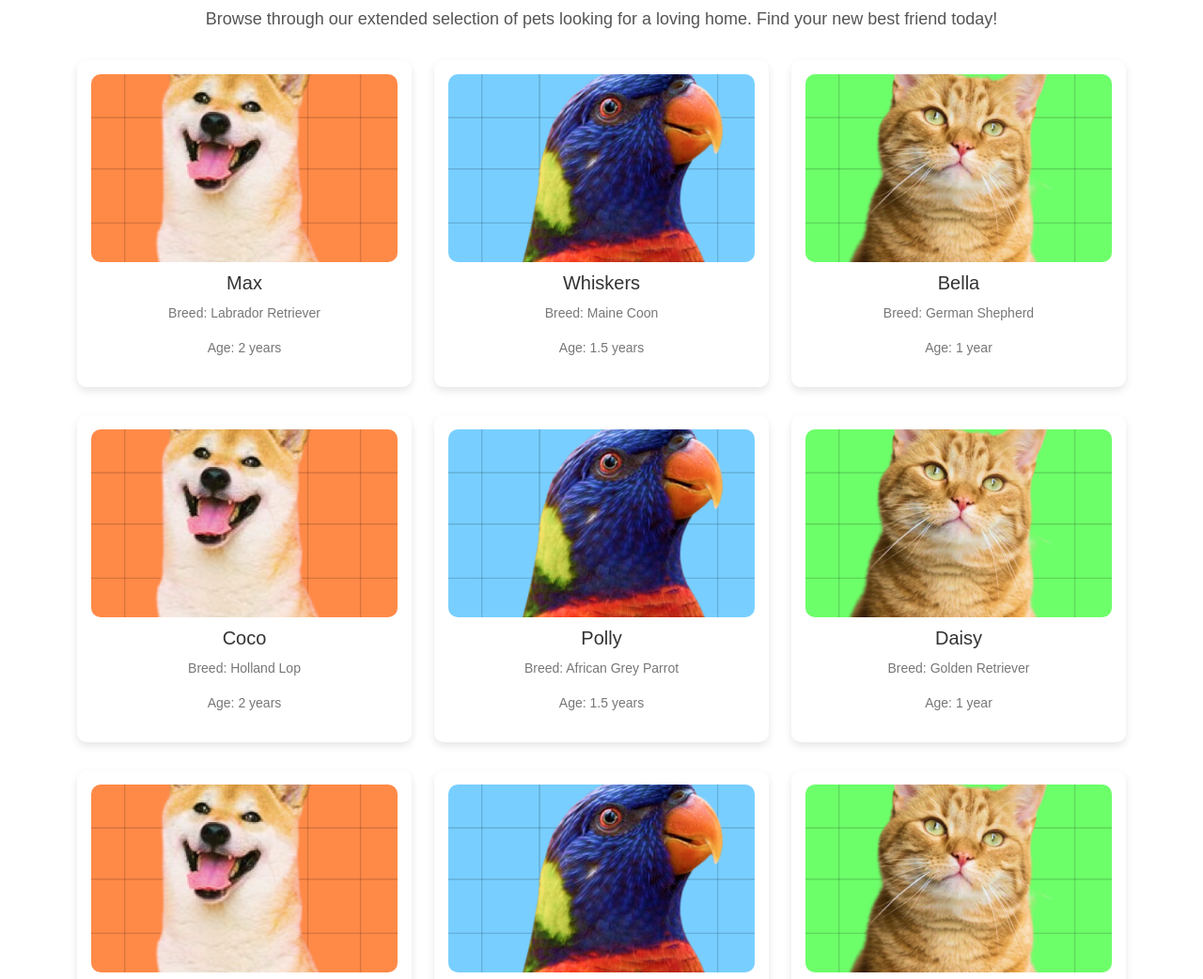
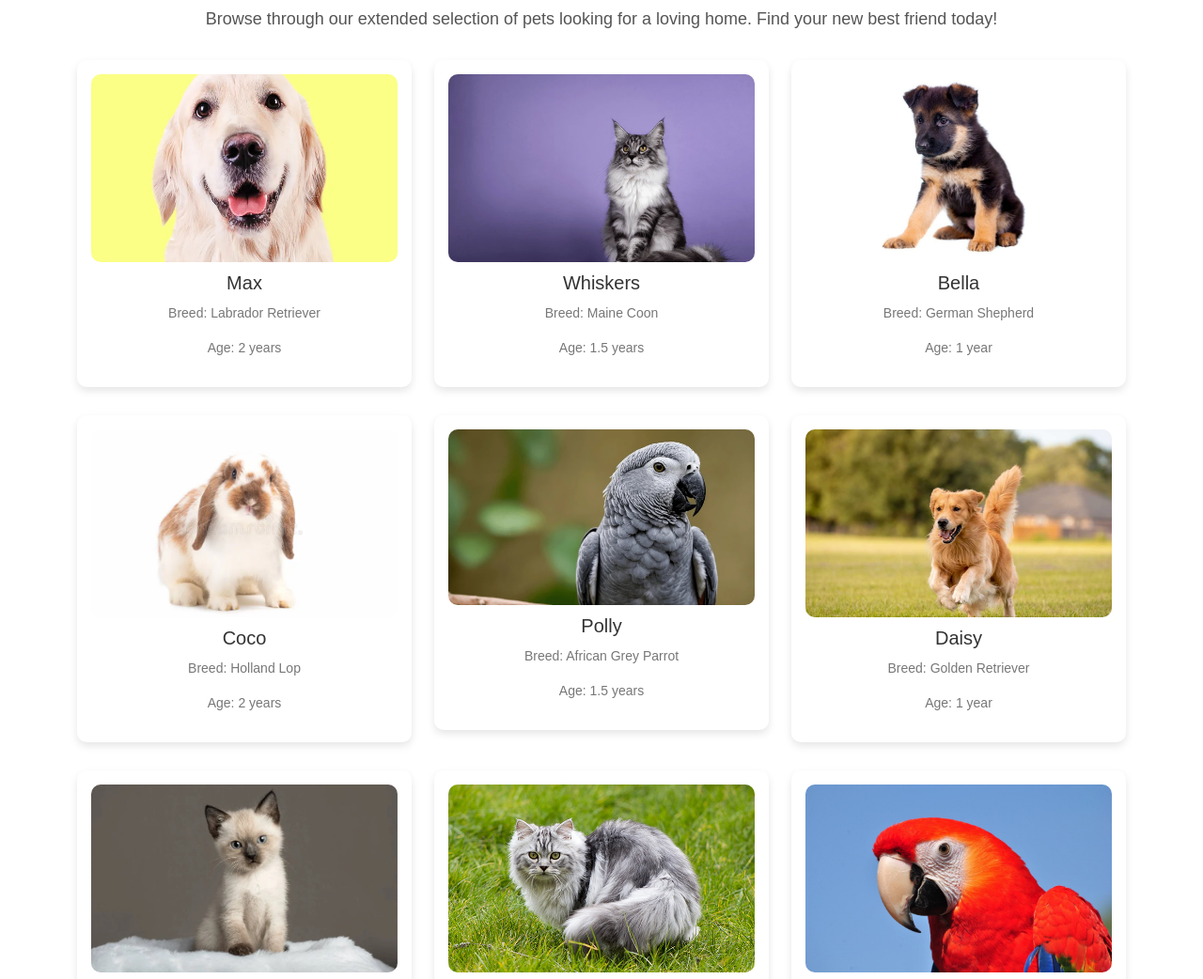
Before and after one commit to jenilparmar1/pet-adoption, a plain HTML site: page pets.html in a window 1280 px wide. Shown: the part 246-1288 px from the top of the page at 94% size. Drawn offline with nearby package versions, Linux system fonts and the light colour scheme.

Commit message:
final commit

```diff
--- a/pets.html
+++ b/pets.html
@@ -53,7 +53,7 @@
             <div class="row">
                 <div class="col-lg-4 col-md-6 col-sm-12">
                     <div class="pet-item">
-                        <img src="./img/pet-item-1.png" alt="Fluffy">
+                        <img src="./img/labrador.jpg" alt="Fluffy">
                         <h3>Max</h3>
                         <p>Breed: Labrador Retriever</p>
                         <p>Age: 2 years</p>
@@ -61,7 +61,7 @@
                 </div>
                 <div class="col-lg-4 col-md-6 col-sm-12">
                     <div class="pet-item">
-                        <img src="./img/pet-item-2.png" alt="Whiskers">
+                        <img src="./img/maine coon.webp" alt="Whiskers">
                         <h3>Whiskers</h3>
                         <p>Breed: Maine Coon</p>
                         <p>Age: 1.5 years</p>
@@ -69,7 +69,7 @@
                 </div>
                 <div class="col-lg-4 col-md-6 col-sm-12">
                     <div class="pet-item">
-                        <img src="./img/pet-item-3.png" alt="Chirpy">
+                        <img src="./img/german shepard.jpg" alt="Chirpy">
                         <h3>Bella</h3>
                         <p>Breed: German Shepherd</p>
                         <p>Age: 1 year</p>
@@ -77,7 +77,7 @@
                 </div>
                 <div class="col-lg-4 col-md-6 col-sm-12">
                     <div class="pet-item">
-                        <img src="./img/pet-item-1.png" alt="Fluffy">
+                        <img src="./img/holland loop.webp" alt="Fluffy">
                         <h3>Coco</h3>
                         <p>Breed: Holland Lop</p>
                         <p>Age: 2 years</p>
@@ -85,7 +85,7 @@
                 </div>
                 <div class="col-lg-4 col-md-6 col-sm-12">
                     <div class="pet-item">
-                        <img src="./img/pet-item-2.png" alt="Whiskers">
+                        <img src="./img/gray parrot.webp" alt="Whiskers">
                         <h3>Polly</h3>
                         <p>Breed: African Grey Parrot</p>
                         <p>Age: 1.5 years</p>
@@ -93,7 +93,7 @@
                 </div>
                 <div class="col-lg-4 col-md-6 col-sm-12">
                     <div class="pet-item">
-                        <img src="./img/pet-item-3.png" alt="Chirpy">
+                        <img src="./img/golden retriever.jpg" alt="Chirpy">
                         <h3>Daisy</h3>
                         <p>Breed: Golden Retriever</p>
                         <p>Age: 1 year</p>
@@ -101,7 +101,7 @@
                 </div>
                 <div class="col-lg-4 col-md-6 col-sm-12">
                     <div class="pet-item">
-                        <img src="./img/pet-item-1.png" alt="Fluffy">
+                        <img src="./img/siamese cat.webp" alt="Fluffy">
                         <h3>Gizmo</h3>
                         <p>Breed: Siamese</p>
                         <p>Age: 2 years</p>
@@ -109,7 +109,7 @@
                 </div>
                 <div class="col-lg-4 col-md-6 col-sm-12">
                     <div class="pet-item">
-                        <img src="./img/pet-item-2.png" alt="Whiskers">
+                        <img src="./img/Persian cat.jpg" alt="Whiskers">
                         <h3>Olive</h3>
                         <p>Breed: Persian Cat</p>
                         <p>Age: 1.5 years</p>
@@ -117,7 +117,7 @@
                 </div>
                 <div class="col-lg-4 col-md-6 col-sm-12">
                     <div class="pet-item">
-                        <img src="./img/pet-item-3.png" alt="Chirpy">
+                        <img src="./img/parrot.jpg" alt="Chirpy">
                         <h3>Oliver</h3>
                         <p>Breed: Parrot</p>
                         <p>Age: 1 year</p>
```
Also changed, not shown: template/login.html (+4 -4 lines), img/Persian cat.jpg (added), img/german shepard.jpg (added), img/golden retriever.jpg (added), img/gray parrot.webp (added), img/holland loop.webp (added), img/labrador.jpg (added), img/maine coon.webp (added), img/parrot.jpg (added), img/siamese cat.webp (added), 1 other file.
